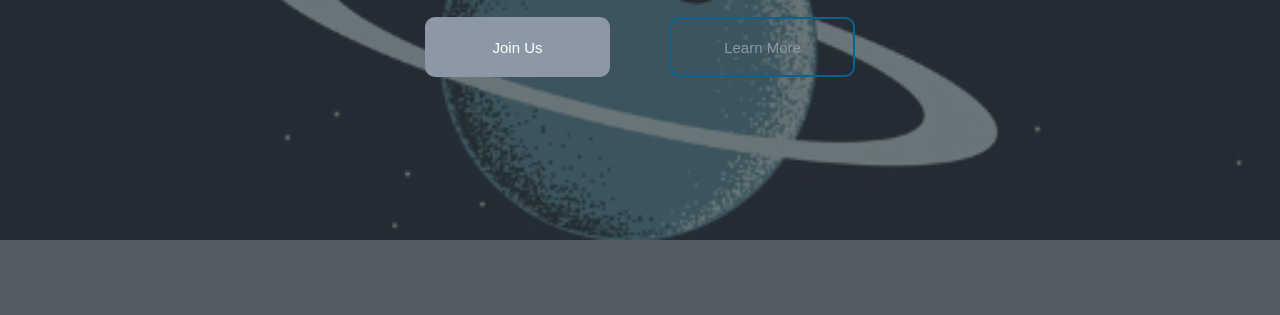
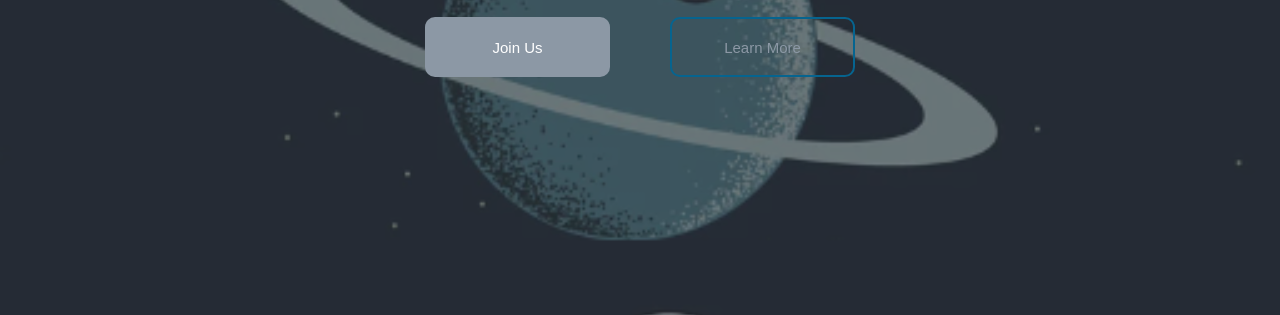
Before and after one commit to ashwin-j-r/Uranus-webdev, a plain HTML site: page index.html in a window 1280 px wide. Shown: the part 485-800 px from the top of the page. Drawn offline with Linux system fonts and the light colour scheme.

Commit message:
Add files via upload

```diff
--- a/index.html
+++ b/index.html
@@ -11,7 +11,6 @@
 <body>
   <div class="hero" id="home">
     <div class="backgroundimage">
-        <img src="Uranus.png" alt="">
       </div>
     <div class="hero-text">
     <h1 class="text1">Welcome to Uranus Meme Token</h1>
--- a/styles.css
+++ b/styles.css
@@ -30,6 +30,7 @@ body {
     overflow: hidden;
  }
  .backgroundimage {
+    background-image: url("Uranus.png");
     position: absolute;
     top: 0%;
     left: 50%;
@@ -39,7 +40,7 @@ body {
     /* Ensure the image covers the whole hero section */
     width: 100%;
     height: 100%;
-    background-size: cover;
+    background-size: contain;
 }
 
 .backgroundimage img{
```
